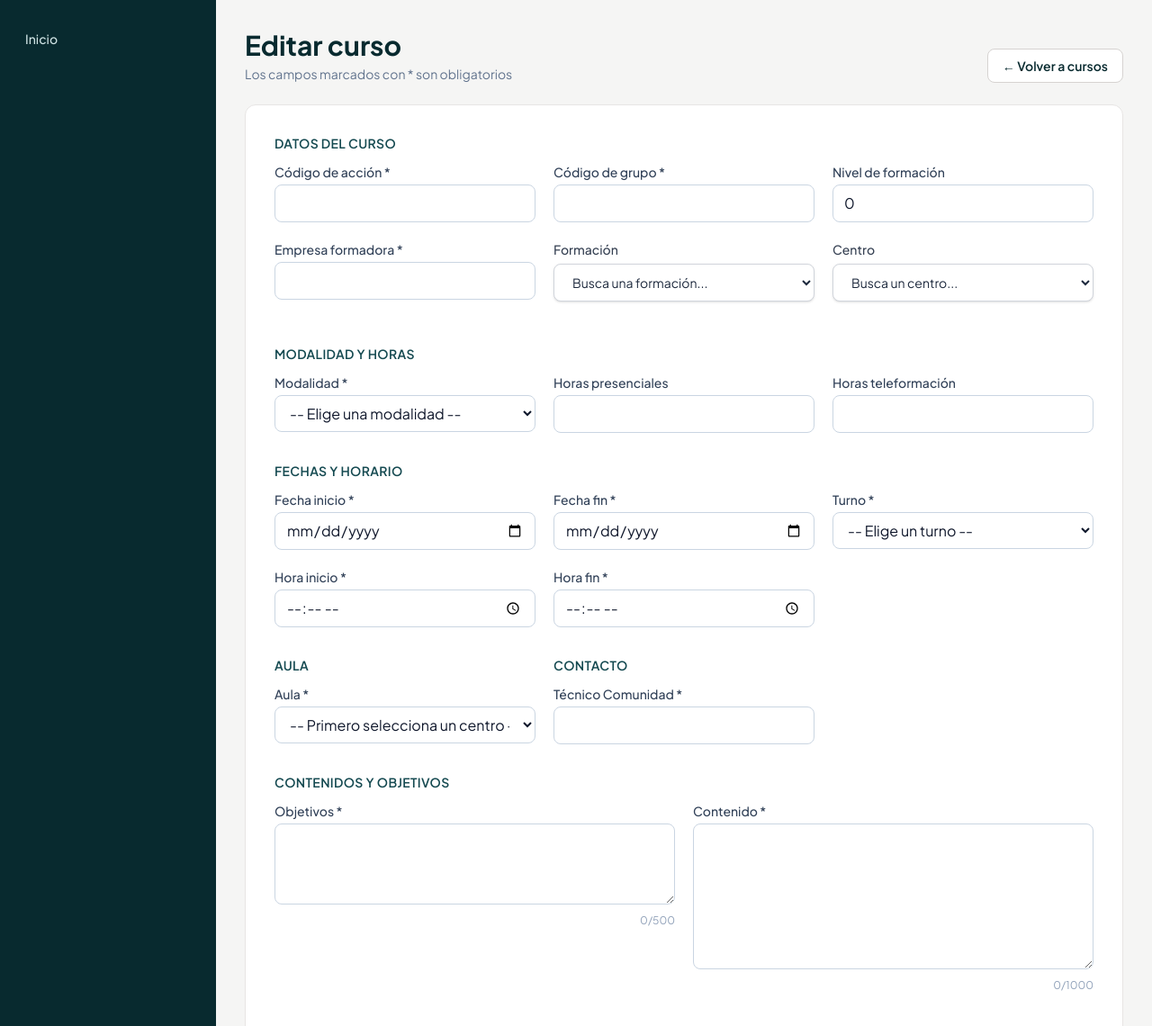
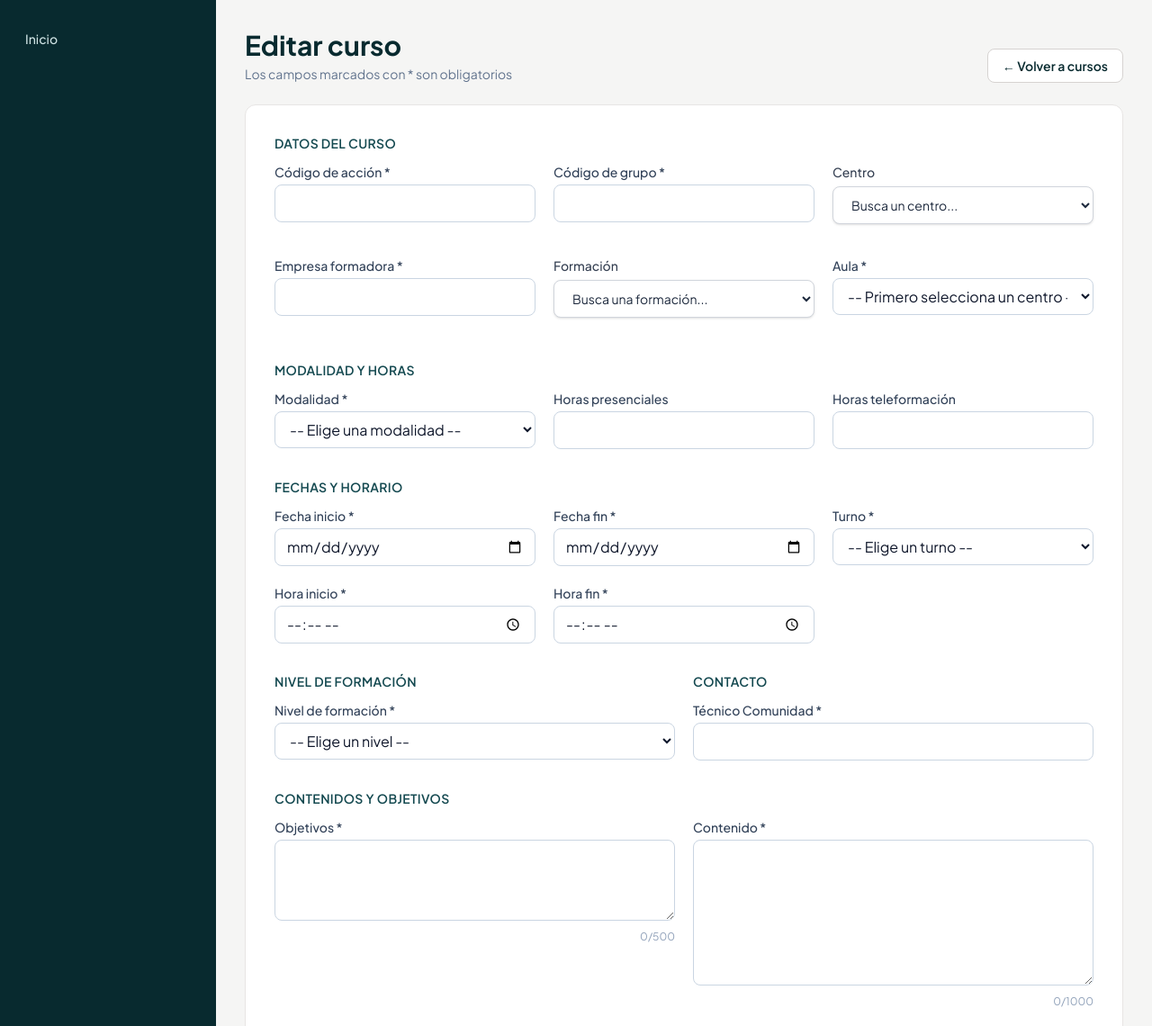
Before and after one commit to javierjurado-ai/proyect, a Laravel app: template resources/views/curso/formulario.blade.php in a window 1280 px wide. Shown: the part 65-1205 px from the top of the page at 90% size. Run offline with Laravel 12, Linux system fonts and the light colour scheme; the template is opened without the code that fills it, so the values that code supplies are empty; parts of the project's set-up code (start-up, migrations or seed data) failed here and were passed over.

Commit message:
nivel formacion en vez de numeros devuelve Basico o superior- crear curso automatizado

```diff
--- a/resources/views/curso/formulario.blade.php
+++ b/resources/views/curso/formulario.blade.php
@@ -13,6 +13,11 @@
 
     $fecha = fn ($f) => $f ? \Illuminate\Support\Carbon::parse($f)->format('Y-m-d') : '';
     $hora  = fn ($h) => $h ? substr($h, 0, 5) : '';
+
+    $opcionesNivel = [
+        0 => 'Básico',
+        1 => 'Superior',
+    ];
 @endphp
 
 <x-interfaz.layout.app :titulo="$editando ? 'Editar curso' : 'Nuevo curso'" :rol="$rol" :usuario="$nombre" :contadores="$contadores ?? []">
@@ -49,7 +54,6 @@
             <fieldset class="mb-8">
                 <legend class="mb-3 text-sm font-semibold uppercase tracking-wide text-marca-800">Datos del curso</legend>
                 <div class="grid grid-cols-1 gap-5 md:grid-cols-3">
-                    {{-- codigo_curso ya no existe: el curso se identifica por acción + grupo --}}
                     <x-formulario.entrada
                         name="codigo_accion"
                         label="Código de acción *"
@@ -62,13 +66,13 @@
                         maxlength="45"
                         :value="$curso->codigo_grupo ?? ''" />
 
-                    <x-formulario.entrada
-                        name="nivel_formacion"
-                        label="Nivel de formación"
-                        type="number"
-                        min="0"
-                        max="3"
-                        :value="$curso->nivel_formacion ?? 0" />
+                    {{-- CENTRO arriba --}}
+                    <x-formulario.selector
+                        name="centro_id"
+                        label="Centro"
+                        placeholder="Busca un centro..."
+                        :options="$centros"
+                        :value="$curso->centro_id ?? ''" />
 
                     <x-formulario.entrada
                         name="empresa_formadora"
@@ -83,19 +87,19 @@
                         :options="$formaciones"
                         :value="$curso->formacion_id ?? ''" />
 
-                    <x-formulario.selector
-                        name="centro_id"
-                        label="Centro"
-                        placeholder="Busca un centro..."
-                        :options="$centros"
-                        :value="$curso->centro_id ?? ''" />
+                    <x-formulario.seleccion
+                        name="aula"
+                        id="aula-select"
+                        label="Aula *"
+                        placeholder="-- Elige un aula --"
+                        :options="[]"
+                        :value="$curso->aula ?? ''" />
                 </div>
             </fieldset>
 
             <fieldset class="mb-8">
                 <legend class="mb-3 text-sm font-semibold uppercase tracking-wide text-marca-800">Modalidad y horas</legend>
                 <div class="grid grid-cols-1 gap-5 md:grid-cols-3">
-                    {{-- Desplegable, igual que el turno --}}
                     <x-formulario.seleccion
                         name="modalidad"
                         label="Modalidad *"
@@ -136,7 +140,6 @@
                         type="date"
                         :value="$fecha($curso->fecha_fin ?? null)" />
 
-                    {{-- Turno: desplegable --}}
                     <x-formulario.seleccion
                         name="turno"
                         label="Turno *"
@@ -158,20 +161,18 @@
                 </div>
             </fieldset>
 
-            <div class="mb-8 grid grid-cols-1 gap-5 md:grid-cols-3">
-                {{-- Bloque izquierdo: AULA (Desplegable dinámico) --}}
+             {{-- Bloque donde antes estaba Aula, ahora ponemos CONTACTO y NIVEL DE FORMACIÓN --}}
+            <div class="mb-8 grid grid-cols-1 gap-5 md:grid-cols-2">
                 <fieldset>
-                    <legend class="mb-3 text-sm font-semibold uppercase tracking-wide text-marca-800">Aula</legend>
+                    <legend class="mb-3 text-sm font-semibold uppercase tracking-wide text-marca-800">Nivel de formación</legend>
                     <x-formulario.seleccion
-                        name="aula"
-                        id="aula-select"
-                        label="Aula *"
-                        placeholder="-- Primero selecciona un centro --"
-                        :options="[]"
-                        :value="$curso->aula ?? ''" />
+                        name="nivel_formacion"
+                        label="Nivel de formación *"
+                        placeholder="-- Elige un nivel --"
+                        :options="$opcionesNivel"
+                        :value="isset($curso) ? $curso->nivel_formacion : ''" />
                 </fieldset>
 
-                {{-- Bloque derecho: CONTACTO --}}
                 <fieldset>
                     <legend class="mb-3 text-sm font-semibold uppercase tracking-wide text-marca-800">Contacto</legend>
                     <x-formulario.entrada
@@ -183,7 +184,6 @@
                 </fieldset>
             </div>
 
-{{-- El aula virtual va ahora en su propia tabla (curso_aula_virtual) --}}
             <fieldset class="mb-8">
                 <legend class="mb-3 text-sm font-semibold uppercase tracking-wide text-marca-800">Contenidos y Objetivos</legend>
                 <div class="grid grid-cols-1 gap-5 md:grid-cols-2 mb-5">
```
